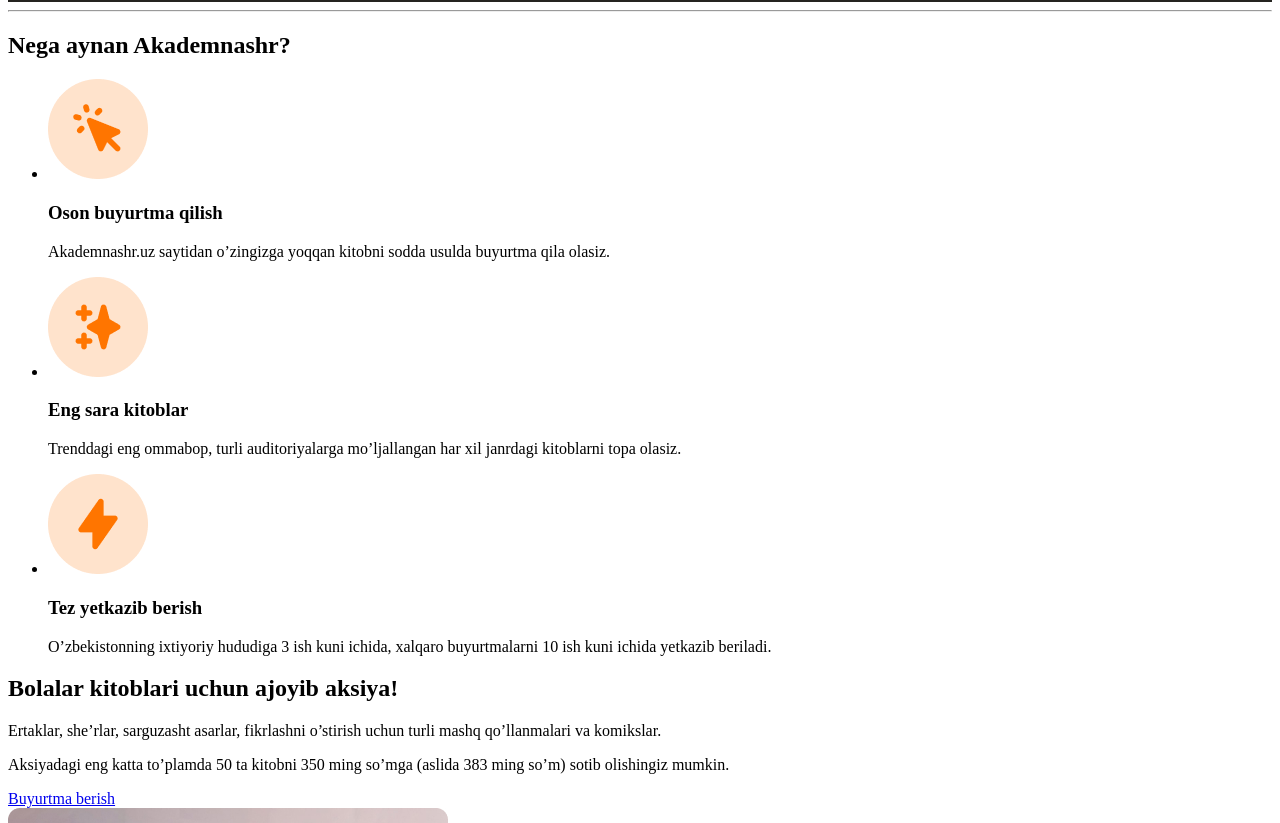
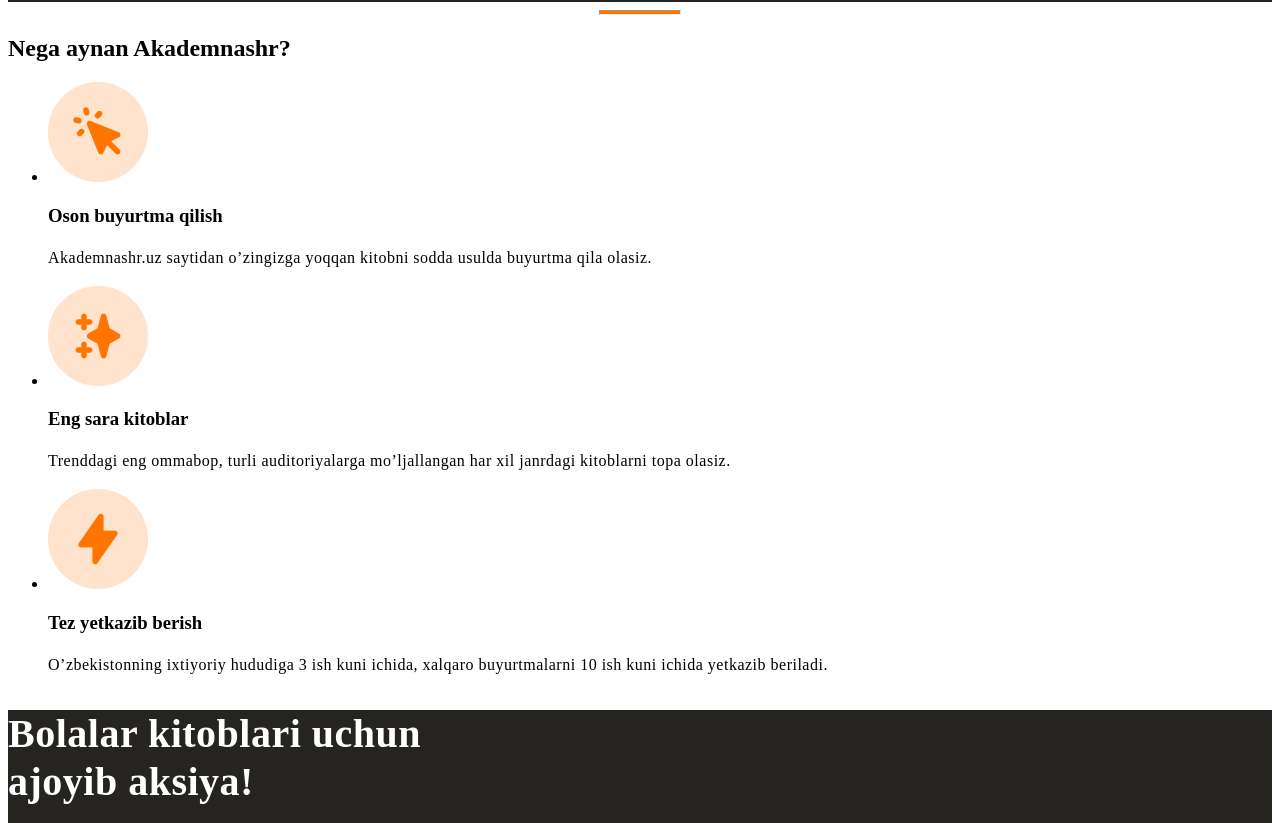
Before and after one commit to JasurbekovnaDev/AkademNashr, a plain HTML site: page index.html in a window 1280 px wide. Shown: the part 1029-1852 px from the top of the page. Drawn offline with Linux system fonts and the light colour scheme.

Commit message:
salom aleykum

```diff
--- a/css/style.css
+++ b/css/style.css
@@ -1,6 +1,7 @@
 .site-header {
   background-color: white;
 }
+
 .sitenav-link {
   font-weight: 500;
   font-size: 13px;
@@ -8,6 +9,7 @@ letter-spacing: 0.08em;
   text-transform: uppercase;
   color: #000;
 }
+
 .main link {
   background-color: #ff7500;
   font-weight: 700;
@@ -15,18 +17,22 @@ font-size: 13px;
   letter-spacing: 0.04em;
   color: #fff;
 }
+
 .hero-section {
   background: #252420;
 }
+
 .hero-content {
   width: 390px;
   color: #fff;
 }
+
 .orange-line {
   background-color: #ff7500;
   width: 80px;
   height: 3px;
 }
+
 .hero-title {
   font-size: 40px;
   font-weight: 700;
@@ -36,9 +42,59 @@ text-align: left;
   text-underline-position: from-font;
   text-decoration-skip-ink: none;
 }
+
 .hero-text {
   font-size: 16px;
   font-weight: 400;
   line-height: 24px;
   letter-spacing: 0.5px;
 }
+
+.feature-title {
+  color: #000;
+  font-weight: 700;
+  font-size: 72px;
+  line-height: 86px;
+  letter-spacing: 0.5px;
+}
+
+.feature {
+  width: 340px;
+  color: #000;
+}
+
+.feature-item-title {
+  font-weight: 700;
+  font-size: 24px;
+  line-height: 28px;
+  letter-spacing: 0.5px;
+}
+.future-item-text {
+  font-weight: 400;
+  font-style: 16px;
+  line-height: 24px;
+  letter-spacing: 0.5px;
+}
+.sale {
+  background:#252420;
+}
+.sale-content {
+  width: 440px;
+  color: #fff;
+}
+.sale-title {
+  font-weight: 700;
+  font-size: 40px;
+  letter-spacing: 0.5px;
+  line-height: 48px;
+}
+.primary-text {
+  color: #ff7500;
+  font-weight: 700;
+}
+.sale-text {
+  font-weight: 400;
+  font-style: 16px;
+  line-height: 24px;
+  letter-spacing: 0.5px;
+}
--- a/index.html
+++ b/index.html
@@ -44,38 +44,38 @@
     </section>
 
     <!-- Features section -->
-    <section>
-      <hr>
-      <h2>Nega aynan Akademnashr?</h2>
+    <section class="future section">
+      <hr class="orange-line">
+      <h2 class="future-title">Nega aynan Akademnashr?</h2>
       <ul>
-        <li>
+        <li class="future">
           <img src="./img/feature-icon1.png" alt="Feature icon">
-          <h3>Oson buyurtma qilish</h3>
-          <p>Akademnashr.uz saytidan o’zingizga yoqqan kitobni sodda usulda buyurtma qila olasiz.</p>
+          <h3 class="future-item-title">Oson buyurtma qilish</h3>
+          <p class="future-item-text">Akademnashr.uz saytidan o’zingizga yoqqan kitobni sodda usulda buyurtma qila olasiz.</p>
         </li>
-        <li>
+        <li class="future">
           <img src="./img/feature-icon2.png" alt="Feature icon">
-          <h3>Eng sara kitoblar</h3>
-          <p>Trenddagi eng ommabop, turli auditoriyalarga mo’ljallangan har xil janrdagi kitoblarni topa olasiz.</p>
+          <h3 class="future-item-title">Eng sara kitoblar</h3>
+          <p class="future-item-text">Trenddagi eng ommabop, turli auditoriyalarga mo’ljallangan har xil janrdagi kitoblarni topa olasiz.</p>
         </li>
-        <li>
+        <li class="future">
           <img src="./img/feature-icon3.png" alt="Feature icon">
-          <h3>Tez yetkazib berish</h3>
-          <p>O’zbekistonning ixtiyoriy hududiga 3 ish kuni ichida, xalqaro buyurtmalarni 10 ish kuni ichida yetkazib
+          <h3 class="future-item-title">Tez yetkazib berish</h3>
+          <p class="future-item-text">O’zbekistonning ixtiyoriy hududiga 3 ish kuni ichida, xalqaro buyurtmalarni 10 ish kuni ichida yetkazib
             beriladi.</p>
         </li>
       </ul>
     </section>
 
     <!-- Sale Section -->
-    <section>
-      <div>
-        <h2>Bolalar kitoblari uchun ajoyib aksiya!</h2>
-        <p>Ertaklar, she’rlar, sarguzasht asarlar, fikrlashni o’stirish uchun turli mashq qo’llanmalari va komikslar.
+    <section class="sale">
+      <div class="sale-content">
+        <h2 class="sale-title">Bolalar kitoblari uchun ajoyib aksiya!</h2>
+        <p class="sale-text">Ertaklar, she’rlar, sarguzasht asarlar, fikrlashni o’stirish uchun turli mashq qo’llanmalari va komikslar.
         </p>
-        <p>Aksiyadagi eng katta to’plamda 50 ta kitobni 350 ming so’mga (aslida 383 ming so’m) sotib olishingiz mumkin.
+        <p class="sale-text">Aksiyadagi eng katta to’plamda <span class="primary-text">50 ta kitob</span>ni <span class="primary-text">350 ming</span> so’mga (aslida 383 ming so’m) sotib olishingiz mumkin.
         </p>
-        <a href="#">Buyurtma berish</a>
+        <a href="#" class="main-link">Buyurtma berish</a>
       </div>
       <div>
         <img src="./img/sale-img.jpg" alt="Kitob">
```
Lines whose indentation alone changed are shown as unchanged.
